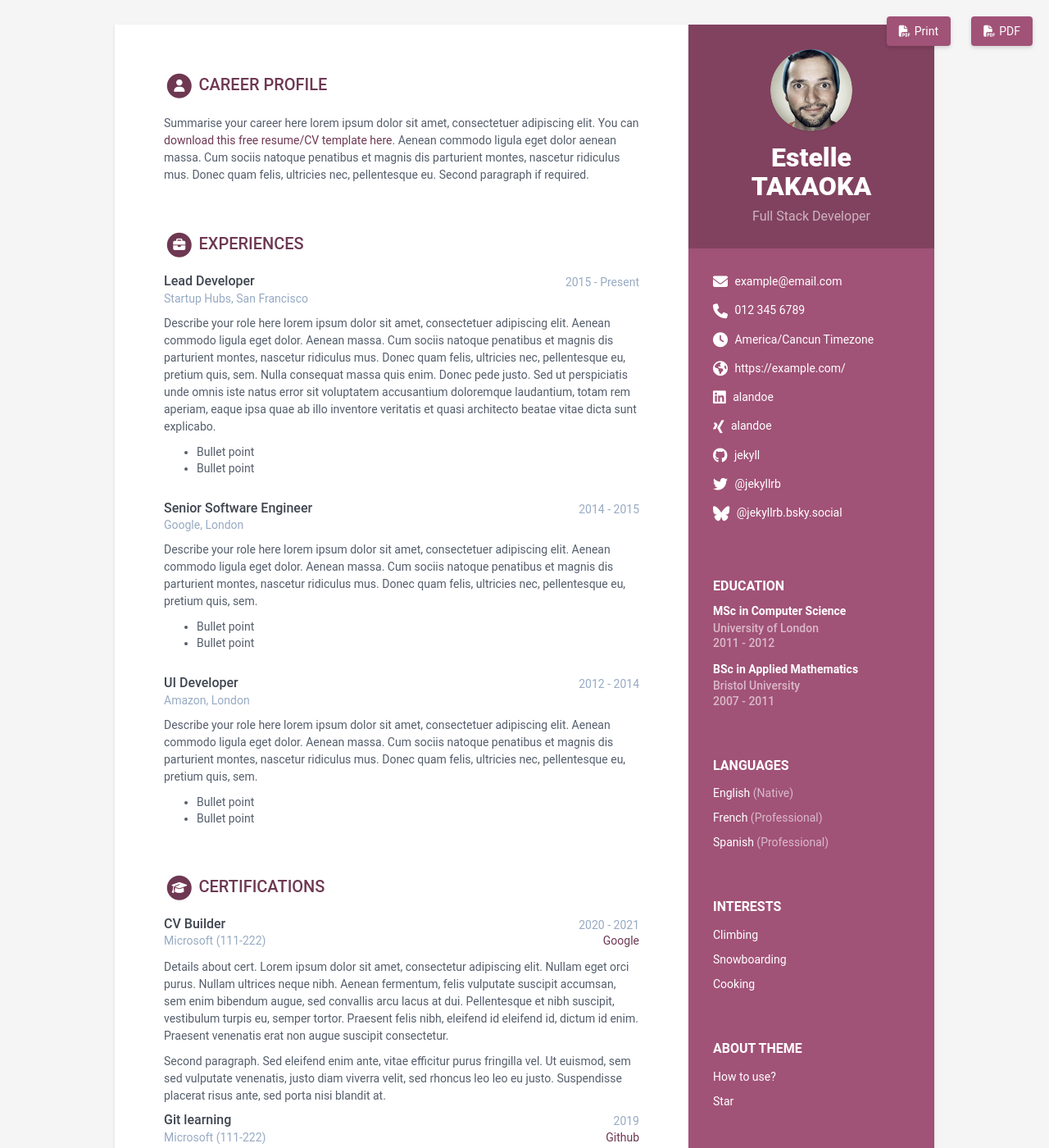
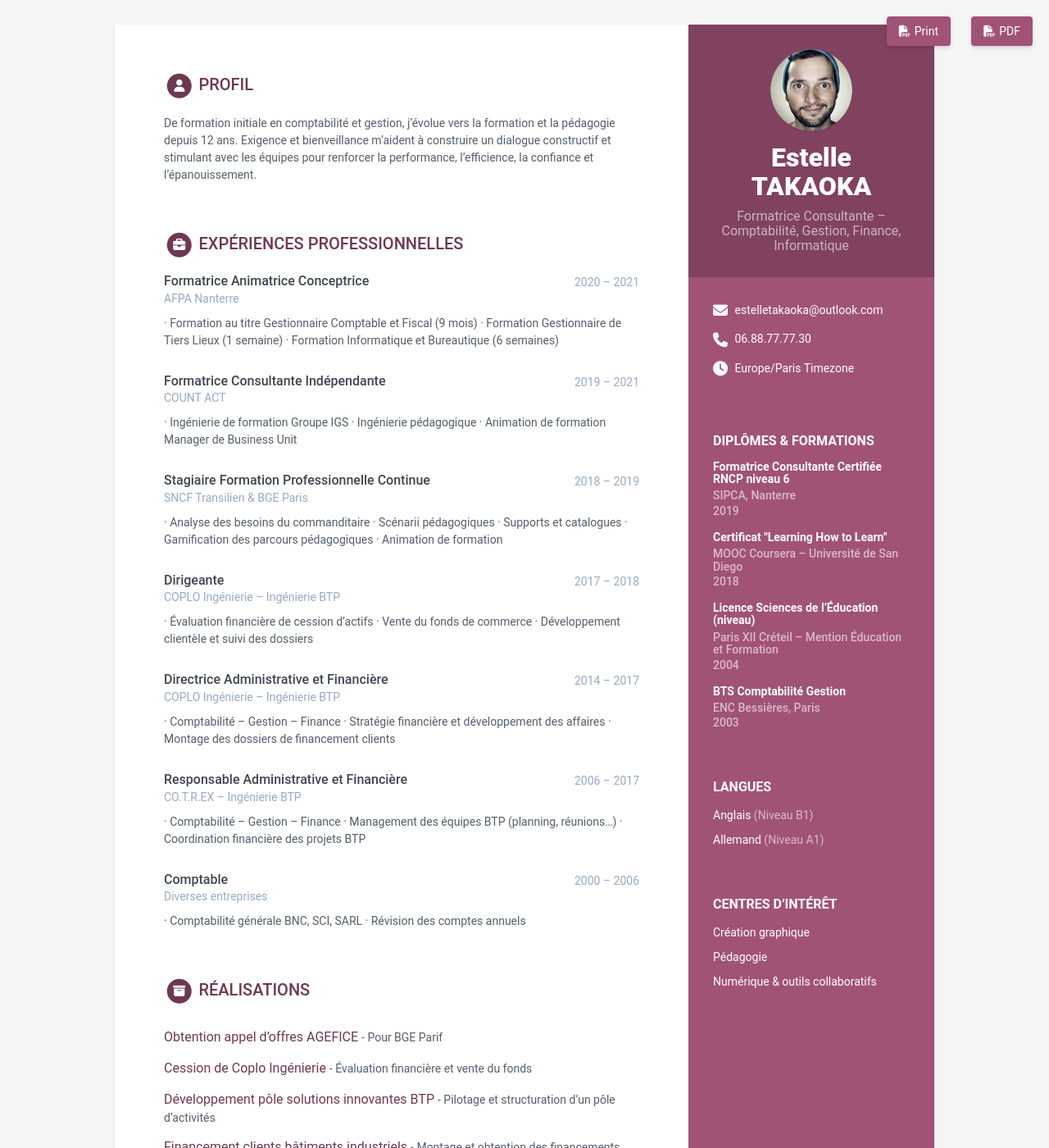
Before and after one commit to estellekelak/online-cv, a Jekyll site: the page built from index.html, in a window 1280 px wide and 1400 px high. Shown: the whole window at 82% size. Built offline with Jekyll 4.4.1, drawn with Linux system fonts in a browser that asks for light colours; some of the changed text lies outside the part shown.

Commit message:
Update data.yml

```diff
--- a/_data/data.yml
+++ b/_data/data.yml
@@ -3,284 +3,178 @@
 #
 
 sidebar:
-  position: right # position of the sidebar : left or right
-  about: True # set to False or comment line if you want to remove the "how to use?" in the sidebar
-  education: True # set to False if you want education in main section instead of in sidebar
+  position: right
+  about: false
+  education: true
 
   # Profile information
   name: Estelle TAKAOKA
-  tagline: Full Stack Developer
-  avatar: profile.png #place a 100x100 picture inside /assets/images/ folder and provide the name of the file below
+  tagline: Formatrice Consultante – Comptabilité, Gestion, Finance, Informatique
+  avatar: profile.png
 
   # Sidebar links
-  email: example@email.com
-  phone: 012 345 6789
-  timezone: America/Cancun # Enter your timezone, e.g., America/Havana, Africa/Casablanca, America/North_Dakota/Center
+  email: estelletakaoka@outlook.com
+  phone: 06.88.77.77.30
+  timezone: Europe/Paris
   citizenship:
-  website: https://example.com/ # Include the full website URL, including "http://" or "https://".
-  linkedin: alandoe
-  xing: alandoe
-  github: jekyll
-  telegram: # add your nickname without '@' sign
-  gitlab:
-  bitbucket:
-  bluesky: '@jekyllrb.bsky.social' # Specify your full Bluesky handle
-  twitter: '@jekyllrb'
-  stack-overflow: # Number/Username, e.g. 123456/alandoe
-  codewars:
-  goodreads: # Number-Username, e.g. 123456-alandoe
-  mastodon: # Please include your full Mastodon link here.
-  hackerrank: # Please provide your HackerRank username.
-  leetcode: # Please provide your LeetCode username.
-  pdf: # Add a PDF link here if you want to include a PDF custom version in your resume.
+  website:
+  linkedin:
+  github:
+  twitter:
+  pdf:
 
   languages:
-    title: Languages
+    title: Langues
     info:
-    - idiom: English
-      level: Native
-
-    - idiom: French
-      level: Professional
-
-    - idiom: Spanish
-      level: Professional
+      - idiom: Anglais
+        level: Niveau B1
+      - idiom: Allemand
+        level: Niveau A1
 
   interests:
-    title: Interests
+    title: Centres d’intérêt
     info:
-    - item: Climbing
-      link:
-
-
-    - item: Snowboarding
-      link:
-
-
-    - item: Cooking
-      link:
-
+      - item: Création graphique
+      - item: Pédagogie
+      - item: Numérique & outils collaboratifs
 
 career-profile:
-  title: Career Profile
+  title: Profil
   summary: |
-    Summarise your career here lorem ipsum dolor sit amet, consectetuer
-    adipiscing elit. You can [download this free resume/CV template here]().
-    Aenean commodo ligula eget dolor aenean massa. Cum sociis natoque
-    penatibus et magnis dis parturient montes, nascetur ridiculus mus.
-    Donec quam felis, ultricies nec, pellentesque eu.
-    Second paragraph if required.
+    De formation initiale en comptabilité et gestion, j’évolue vers la formation et la pédagogie depuis 12 ans.
+    Exigence et bienveillance m’aident à construire un dialogue constructif et stimulant avec les équipes pour renforcer la performance, l’efficience, la confiance et l’épanouissement.
+
 education:
-  title: Education
+  title: Diplômes & Formations
   info:
-  - degree: MSc in Computer Science
-    university: University of London
-    time: 2011 - 2012
-    details: |
-      Describe your study here lorem ipsum dolor sit amet, consectetuer
-      adipiscing elit. Aenean commodo ligula eget dolor. Aenean massa. Cum
-      sociis natoque penatibus et magnis dis parturient montes, nascetur
-      ridiculus mus. Donec quam felis, ultricies nec, pellentesque eu,
-      pretium quis, sem.
-        - Bullet point
-        - Bullet point
-  - degree: BSc in Applied Mathematics
-    university: Bristol University
-    time: 2007 - 2011
-    details: |
-      Describe your study here lorem ipsum dolor sit amet, consectetuer
-      adipiscing elit. Aenean commodo ligula eget dolor. Aenean massa. Cum
-      sociis natoque penatibus et magnis dis parturient montes, nascetur
-      ridiculus mus. Donec quam felis, ultricies nec, pellentesque eu,
-      pretium quis, sem.
-        - Bullet point
-        - Bullet point
+    - degree: Formatrice Consultante Certifiée RNCP niveau 6
+      university: SIPCA, Nanterre
+      time: 2019
+      details: ""
+
+    - degree: Certificat "Learning How to Learn"
+      university: MOOC Coursera – Université de San Diego
+      time: 2018
+      details: ""
+
+    - degree: Licence Sciences de l’Éducation (niveau)
+      university: Paris XII Créteil – Mention Éducation et Formation
+      time: 2004
+      details: ""
+
+    - degree: BTS Comptabilité Gestion
+      university: ENC Bessières, Paris
+      time: 2003
+      details: ""
 
 experiences:
-  title: Experiences
+  title: Expériences Professionnelles
   info:
-  - role: Lead Developer
-    time: 2015 - Present
-    company: Startup Hubs, San Francisco
-    details: |
-      Describe your role here lorem ipsum dolor sit amet, consectetuer
-      adipiscing elit. Aenean commodo ligula eget dolor. Aenean massa.
-      Cum sociis natoque penatibus et magnis dis parturient montes,
-      nascetur ridiculus mus. Donec quam felis, ultricies nec,
-      pellentesque eu, pretium quis, sem. Nulla consequat massa quis
-      enim. Donec pede justo. Sed ut perspiciatis unde omnis iste natus
-      error sit voluptatem accusantium doloremque laudantium, totam rem
-      aperiam, eaque ipsa quae ab illo inventore veritatis et quasi
-      architecto beatae vitae dicta sunt explicabo.
-        - Bullet point
-        - Bullet point
-  - role: Senior Software Engineer
-    time: 2014 - 2015
-    company: Google, London
-    details: |
-      Describe your role here lorem ipsum dolor sit amet, consectetuer
-      adipiscing elit. Aenean commodo ligula eget dolor. Aenean massa.
-      Cum sociis natoque penatibus et magnis dis parturient montes,
-      nascetur ridiculus mus. Donec quam felis, ultricies nec,
-      pellentesque eu, pretium quis, sem.
-        - Bullet point
-        - Bullet point
-  - role: UI Developer
-    time: 2012 - 2014
-    company: Amazon, London
-    details: |
-      Describe your role here lorem ipsum dolor sit amet, consectetuer
-      adipiscing elit. Aenean commodo ligula eget dolor. Aenean massa.
-      Cum sociis natoque penatibus et magnis dis parturient montes,
-      nascetur ridiculus mus. Donec quam felis, ultricies nec,
-      pellentesque eu, pretium quis, sem.
-        - Bullet point
-        - Bullet point
 
-certifications:
-  title: Certifications
-  list:
-  - name: CV Builder
-    start: 2020
-    end: 2021
-    organization: Microsoft
-    credentialid: 111-222
-    credentialurl: www.google.com
-    credentialname: Google
-    details: |
-      Details about cert. Lorem ipsum dolor sit amet, consectetur
-      adipiscing elit.
-      Nullam eget orci purus. Nullam ultrices neque nibh.
-      Aenean fermentum, felis vulputate suscipit accumsan,
-      sem enim bibendum augue, sed convallis arcu lacus at dui.
-      Pellentesque et nibh suscipit, vestibulum turpis eu, semper tortor.
-      Praesent felis nibh, eleifend id eleifend id, dictum id enim.
-      Praesent venenatis erat non augue suscipit consectetur.
+    - role: Formatrice Animatrice Conceptrice
+      time: 2020 – 2021
+      company: AFPA Nanterre
+      details: |
+        · Formation au titre Gestionnaire Comptable et Fiscal (9 mois)
+        · Formation Gestionnaire de Tiers Lieux (1 semaine)
+        · Formation Informatique et Bureautique (6 semaines)
 
-      Second paragraph. Sed eleifend enim ante, vitae efficitur purus
-      fringilla vel. Ut euismod, sem sed vulputate venenatis,
-      justo diam viverra velit, sed rhoncus leo leo eu justo.
-      Suspendisse placerat risus ante, sed porta nisi blandit at.
-  - name: Git learning
-    start: 2019
-    end:
-    organization: Microsoft
-    credentialid: 111-222
-    credentialurl: www.github.com
-    credentialname: Github
-    details: |
-      Older certification. Lorem ipsum dolor sit amet, consectetur
-      adipiscing elit.
-      Nullam eget orci purus. Nullam ultrices neque nibh.
-      Aenean fermentum, felis vulputate suscipit accumsan,
-      sem enim bibendum augue, sed convallis arcu lacus at dui.
-      Pellentesque et nibh suscipit, vestibulum turpis eu, semper tortor.
-      Praesent felis nibh, eleifend id eleifend id, dictum id enim.
-      Praesent venenatis erat non augue suscipit consectetur.
+    - role: Formatrice Consultante Indépendante
+      time: 2019 – 2021
+      company: COUNT ACT
+      details: |
+        · Ingénierie de formation Groupe IGS
+        · Ingénierie pédagogique
+        · Animation de formation Manager de Business Unit
+
+    - role: Stagiaire Formation Professionnelle Continue
+      time: 2018 – 2019
+      company: SNCF Transilien & BGE Paris
+      details: |
+        · Analyse des besoins du commanditaire
+        · Scénarii pédagogiques
+        · Supports et catalogues
+        · Gamification des parcours pédagogiques
+        · Animation de formation
+
+    - role: Dirigeante
+      time: 2017 – 2018
+      company: COPLO Ingénierie – Ingénierie BTP
+      details: |
+        · Évaluation financière de cession d’actifs
+        · Vente du fonds de commerce
+        · Développement clientèle et suivi des dossiers
+
+    - role: Directrice Administrative et Financière
+      time: 2014 – 2017
+      company: COPLO Ingénierie – Ingénierie BTP
+      details: |
+        · Comptabilité – Gestion – Finance
+        · Stratégie financière et développement des affaires
+        · Montage des dossiers de financement clients
+
+    - role: Responsable Administrative et Financière
+      time: 2006 – 2017
+      company: CO.T.R.EX – Ingénierie BTP
+      details: |
+        · Comptabilité – Gestion – Finance
+        · Management des équipes BTP (planning, réunions…)
+        · Coordination financière des projets BTP
+
+    - role: Comptable
+      time: 2000 – 2006
+      company: Diverses entreprises
+      details: |
+        · Comptabilité générale BNC, SCI, SARL
+        · Révision des comptes annuels
+
+skills:
+  title: Compétences
+
+  toolset:
+    - name: Ingénierie & design pédagogique
+      level: 100%
+    - name: Conception de formations
+      level: 100%
+    - name: Animation & gestion de groupe
+      level: 100%
+    - name: Comptabilité générale
+      level: 100%
+    - name: Fiscalité
+      level: 100%
+    - name: Gestion d’entreprise
+      level: 100%
+    - name: Financement de projets d’investissement
+      level: 100%
+    - name: Outils collaboratifs (Teams, Zoom, Discord)
+      level: 95%
+    - name: Bureautique (Word, Excel, PowerPoint, Outlook)
+      level: 95%
+    - name: Création graphique (Indesign, Illustrator, Publisher)
+      level: 90%
+    - name: Outils numériques (Genial.ly, Wordpress, Filmora)
+      level: 90%
+    - name: Informatique (AnyDesk, Teamviewer)
+      level: 85%
 
 projects:
-  title: Projects
-  intro: >
-    You can list your side projects in this section. Lorem ipsum dolor sit amet, consectetur adipiscing elit. Vestibulum et ligula in nunc bibendum fringilla a eu lectus.
+  title: Réalisations
+  intro: ""
   assignments:
-  - title: Velocity
-    link: "#hook"
-    tagline: "A responsive website template designed to help startups promote, market and sell their products."
-
-  - title: DevStudio
-    link: "#"
-    tagline: "A responsive website template designed to help web developers/designers market their services."
-
-  - title: Tempo
-    link: "#"
-    tagline: "A responsive website template designed to help startups promote their products or services and to attract users &amp; investors"
-
-  - title: Atom
-    link: "#"
-    tagline: "A comprehensive website template solution for startups/developers to market their mobile apps."
-
-  - title: Delta
-    link: "#"
-    tagline: "A responsive Bootstrap one page theme designed to help app developers promote their mobile apps"
-
-oss:
-  title: OSS Contributions
-  intro: >
-    You can list your open source software contributions in this section. Lorem ipsum dolor sit amet, consectetur adipiscing elit. Vestibulum et ligula in nunc bibendum fringilla a eu lectus.
-  contributions:
-  - title: Tempo
-    link: "#"
-    tagline: "A responsive website template designed to help startups promote their products or services and to attract users &amp; investors"
-
-  - title: Atom
-    link: "#"
-    tagline: "A comprehensive website template solution for startups/developers to market their mobile apps."
-
-  - title: Delta
-    link: "#"
-    tagline: "A responsive Bootstrap one page theme designed to help app developers promote their mobile apps"
-
-publications:
-  title: Publications
-  intro: |
-    You can list your publications in this section. Lorem ipsum dolor sit
-    amet, consectetur adipiscing elit. Vestibulum et ligula in nunc
-    bibendum fringilla a eu lectus.
-  papers:
-  - title: The Art of Computer Programming
-    link: "#"
-    authors: Donald E. Knuth
-    conference: Addison-Wesley, 1968
-
-  - title: "Genetic Programming III: Darwinian Invention &amp; Problem Solving"
-    link: "#"
-    authors: Koza, J.R., Andre, D., Bennett, F.H., Keane, M.A.
-    conference: "Morgan Kaufmann Publishers Inc., San Francisco, CA, USA, 1st edn. (1999)"
-
-  - title: A syntax directed compiler for Algol 60
-    link: "#"
-    authors: Edgar T. Irons
-    conference: "Comm. ACM 4 (1961), 51–55"
-
-recommendations:
-  title: Recommendations
-  list:
-  - person: Yareli Perez
-    email: perezyareli@example.com
-    phone: 012 345 6789
-    role: General Director at example.com
-    recommendation: |
-      Alan Doe is a super employee!
-  - person: Lara Henderson
-    email: larah@example.com
-    phone: 012 345 6789
-    role: General Director at example.com
-    recommendation: |
-      I would like to work with Alan Doe again!
-
-      He is a great employee!
-
-skills:
-  title: Skills &amp; Proficiency
-
-  toolset:
-  - name: Python & Django
-    level: 98%
-
-  - name: Javascript & jQuery
-    level: 98%
-
-  - name: Angular
-    level: 98%
-
-  - name: HTML5 & CSS
-    level: 95%
-
-  - name: Ruby on Rails
-    level: 85%
-
-  - name: Sketch & Photoshop
-    level: 60%
+    - title: Obtention appel d’offres AGEFICE
+      tagline: "Pour BGE Parif"
+    - title: Cession de Coplo Ingénierie
+      tagline: "Évaluation financière et vente du fonds"
+    - title: Développement pôle solutions innovantes BTP
+      tagline: "Pilotage et structuration d’un pôle d’activités"
+    - title: Financement clients bâtiments industriels
+      tagline: "Montage et obtention des financements"
+    - title: Développement outils numériques
+      tagline: "LMS, télétravail, outils collaboratifs"
+    - title: Support & formation création d’entreprise
+      tagline: ""
+    - title: Création de sites web, blogs, logos
+      tagline: "Supports de formation professionnelle"
 
 footer: >
-  Designed with <i class="fas fa-heart"></i> by <a href="http://themes.3rdwavemedia.com" target="_blank" rel="nofollow">Xiaoying Riley</a>
+  Designed with ❤️ by Estelle Takaoka
```
